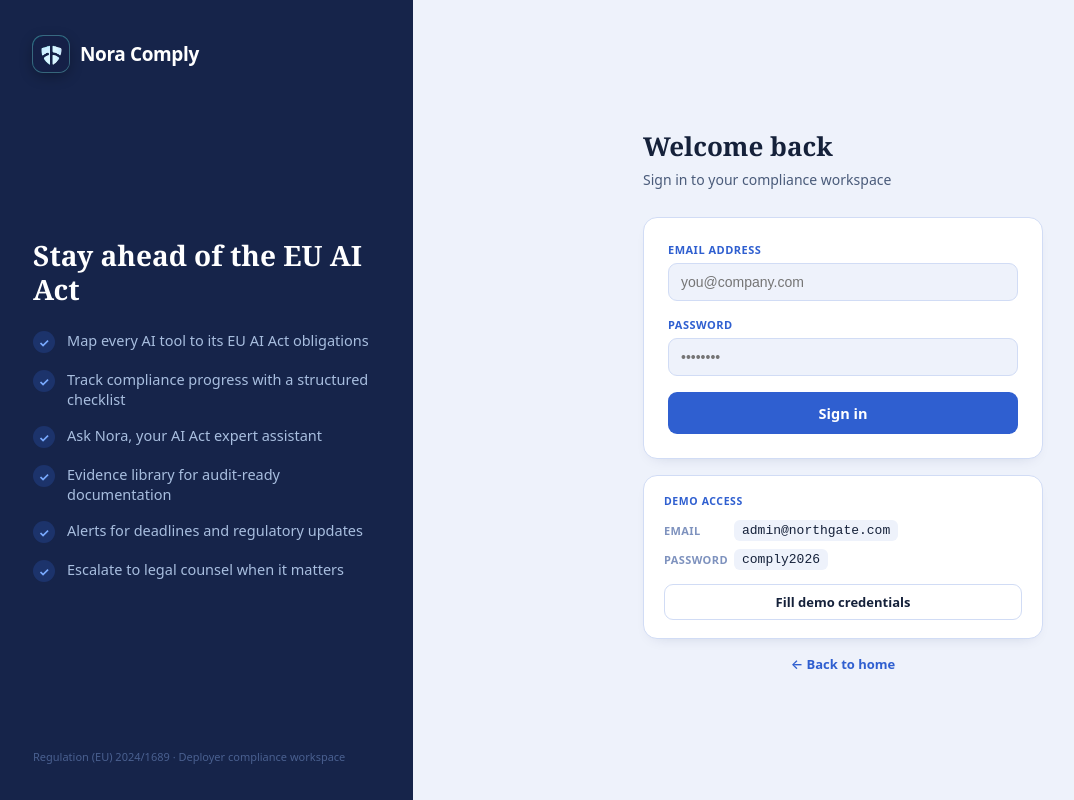
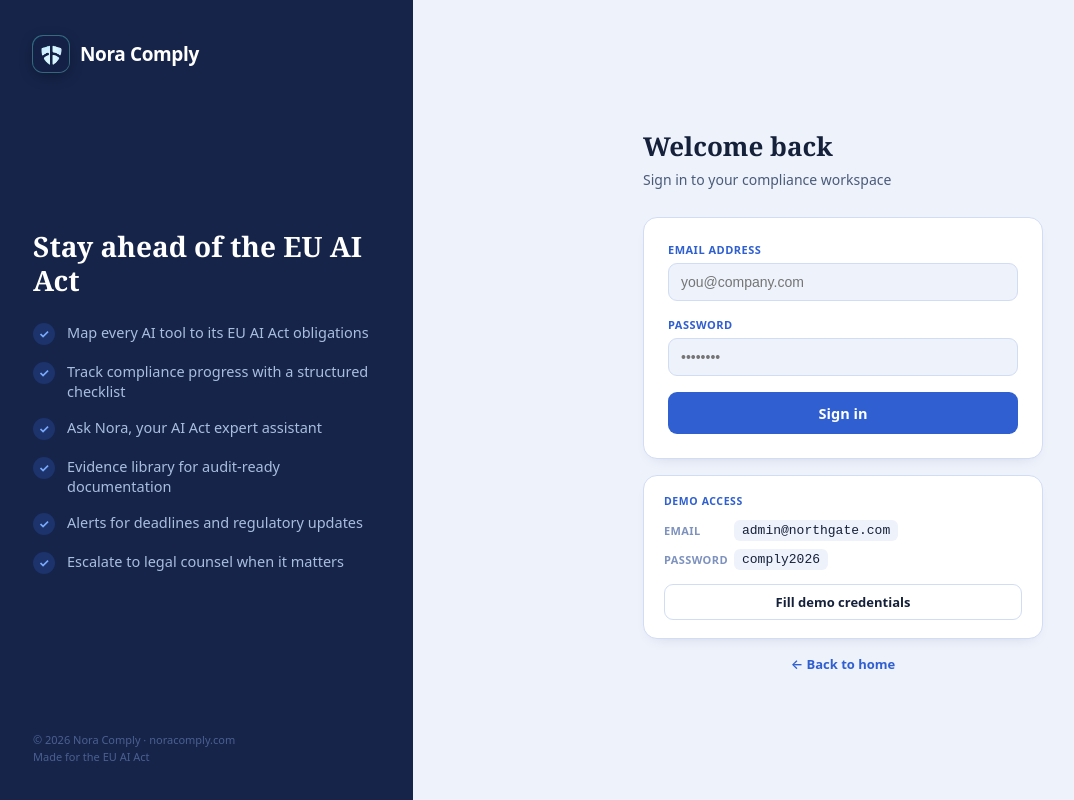
Before and after one commit to geet-bhute/nora_comply_mvp_deployment, a Next.js app: page /sign-in in a window 1280 px wide. Shown: the whole page, without its empty margins (7-1081 px from the left). Built offline with nearby package versions, Linux system fonts and the light colour scheme.

Commit message:
Update sign-in page footnote to match site footer
Replace "Regulation (EU) 2024/1689 · Deployer compliance workspace"
with the same copyright/tagline lines used in the landing footer.

```diff
--- a/app/(auth)/sign-in/page.tsx
+++ b/app/(auth)/sign-in/page.tsx
@@ -60,7 +60,10 @@
             ))}
           </ul>
         </div>
-        <p style={S.footnote}>Regulation (EU) 2024/1689 · Deployer compliance workspace</p>
+        <div style={S.footnote}>
+          <p style={{ margin: 0 }}>© 2026 Nora Comply · noracomply.com</p>
+          <p style={{ margin: '2px 0 0' }}>Made for the EU AI Act</p>
+        </div>
       </div>
 
       {/* Right panel */}
```
